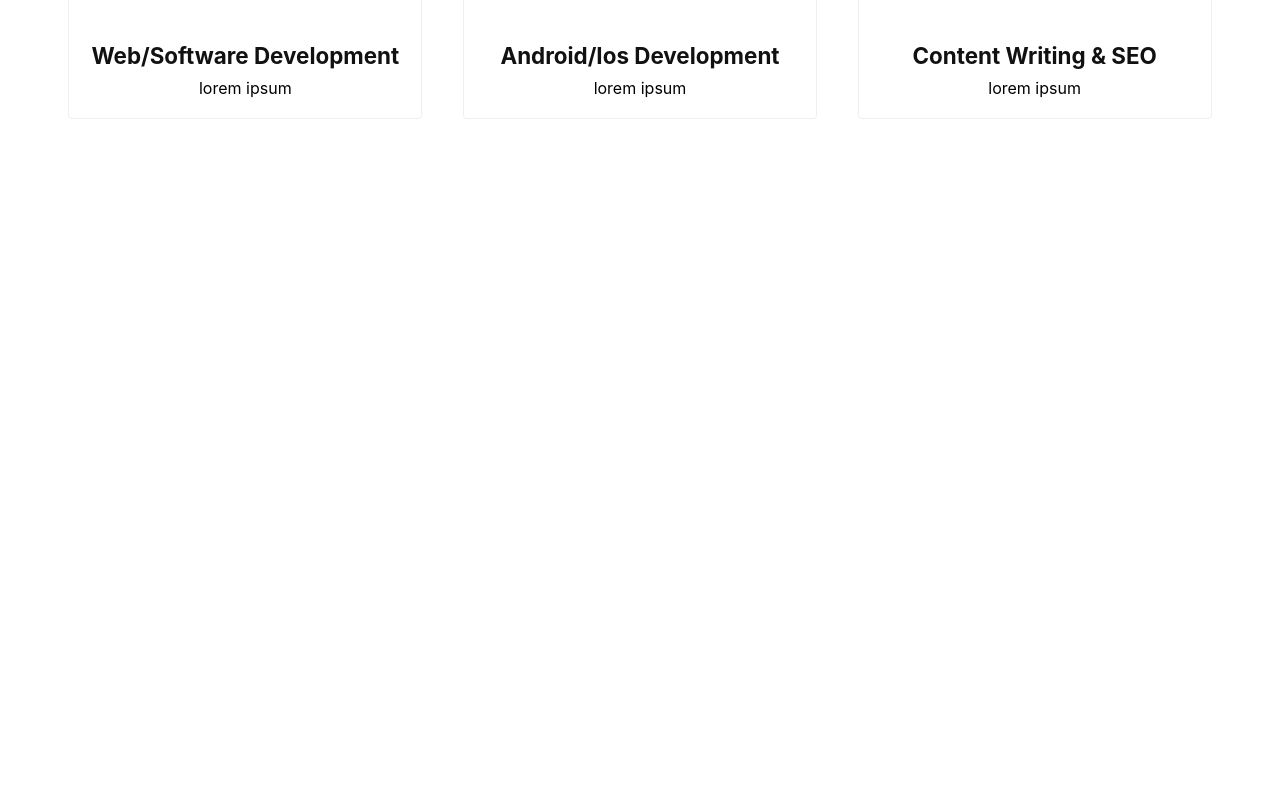
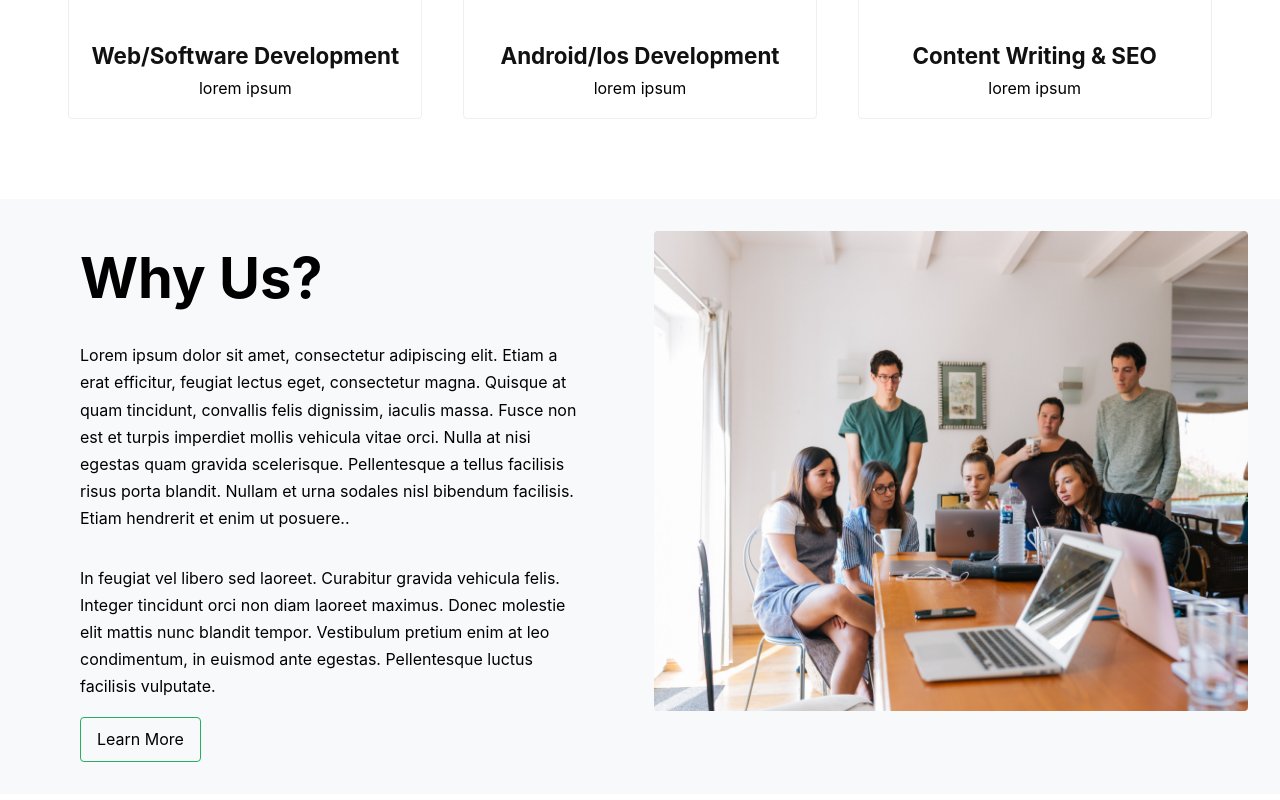
Before and after one commit to suhailibnnisar/qubits-nepal, a React (Create React App) app: page / in a window 1280 px wide. Shown: the part 1313-2113 px from the top of the page. Before the commit the page ends 1464 px from the top, so only its background shows below. Built offline with nearby package versions, Linux system fonts and the light colour scheme.

Commit message:
why us completed

```diff
--- a/src/App.tsx
+++ b/src/App.tsx
@@ -1,12 +1,14 @@
 import React from "react";
 import Header from "sections/Header/Header";
 import Services from "sections/Services/Services";
+import WhyUs from "sections/WhyUs/WhyUs";
 
 function App() {
   return (
     <>
       <Header />
       <Services />
+      <WhyUs />
     </>
   );
 }
--- /dev/null
+++ b/src/sections/WhyUs/WhyUs.tsx
@@ -0,0 +1,79 @@
+import React from "react";
+import styled from "styled-components";
+
+import whyUsImage from "assets/whyus.jpg";
+
+const WhyUs: React.FC = () => {
+  return (
+    <Container>
+      <DetailSection>
+        <Header>Why Us?</Header>
+        <Description>
+          Lorem ipsum dolor sit amet, consectetur adipiscing elit. Etiam a erat
+          efficitur, feugiat lectus eget, consectetur magna. Quisque at quam
+          tincidunt, convallis felis dignissim, iaculis massa. Fusce non est et
+          turpis imperdiet mollis vehicula vitae orci. Nulla at nisi egestas
+          quam gravida scelerisque. Pellentesque a tellus facilisis risus porta
+          blandit. Nullam et urna sodales nisl bibendum facilisis. Etiam
+          hendrerit et enim ut posuere..
+        </Description>
+        <Description>
+          In feugiat vel libero sed laoreet. Curabitur gravida vehicula felis.
+          Integer tincidunt orci non diam laoreet maximus. Donec molestie elit
+          mattis nunc blandit tempor. Vestibulum pretium enim at leo
+          condimentum, in euismod ante egestas. Pellentesque luctus facilisis
+          vulputate.
+        </Description>
+        <LearnMoreLink>Learn More</LearnMoreLink>
+      </DetailSection>
+      <ImageSection></ImageSection>
+    </Container>
+  );
+};
+
+const Container = styled.div`
+  display: flex;
+  margin: 3rem 0;
+  background-color: #f7f9fb;
+  padding: 2rem;
+  padding-left: 5rem;
+`;
+
+const DetailSection = styled.div`
+  width: 60%;
+  display: flex;
+  flex-direction: column;
+  align-items: flex-start;
+  margin-right: 4rem;
+`;
+
+const Header = styled.span`
+  font-size: 3.5rem;
+  font-weight: bolder;
+`;
+
+const Description = styled.span`
+  margin: 1rem 0;
+`;
+
+const LearnMoreLink = styled.a`
+  padding: 0.5rem 1rem;
+  border-radius: 4px;
+  border: 1px solid #27ae60;
+
+  &:hover {
+    background-color: #27ae60;
+    cursor: pointer;
+    color: white;
+  }
+`;
+
+const ImageSection = styled.div`
+  background-image: url(${whyUsImage});
+  width: 70%;
+  height: 60vh;
+  background-size: cover;
+  border-radius: 4px;
+`;
+
+export default WhyUs;
```
Also changed, not shown: src/assets/whyus.jpg (added).
